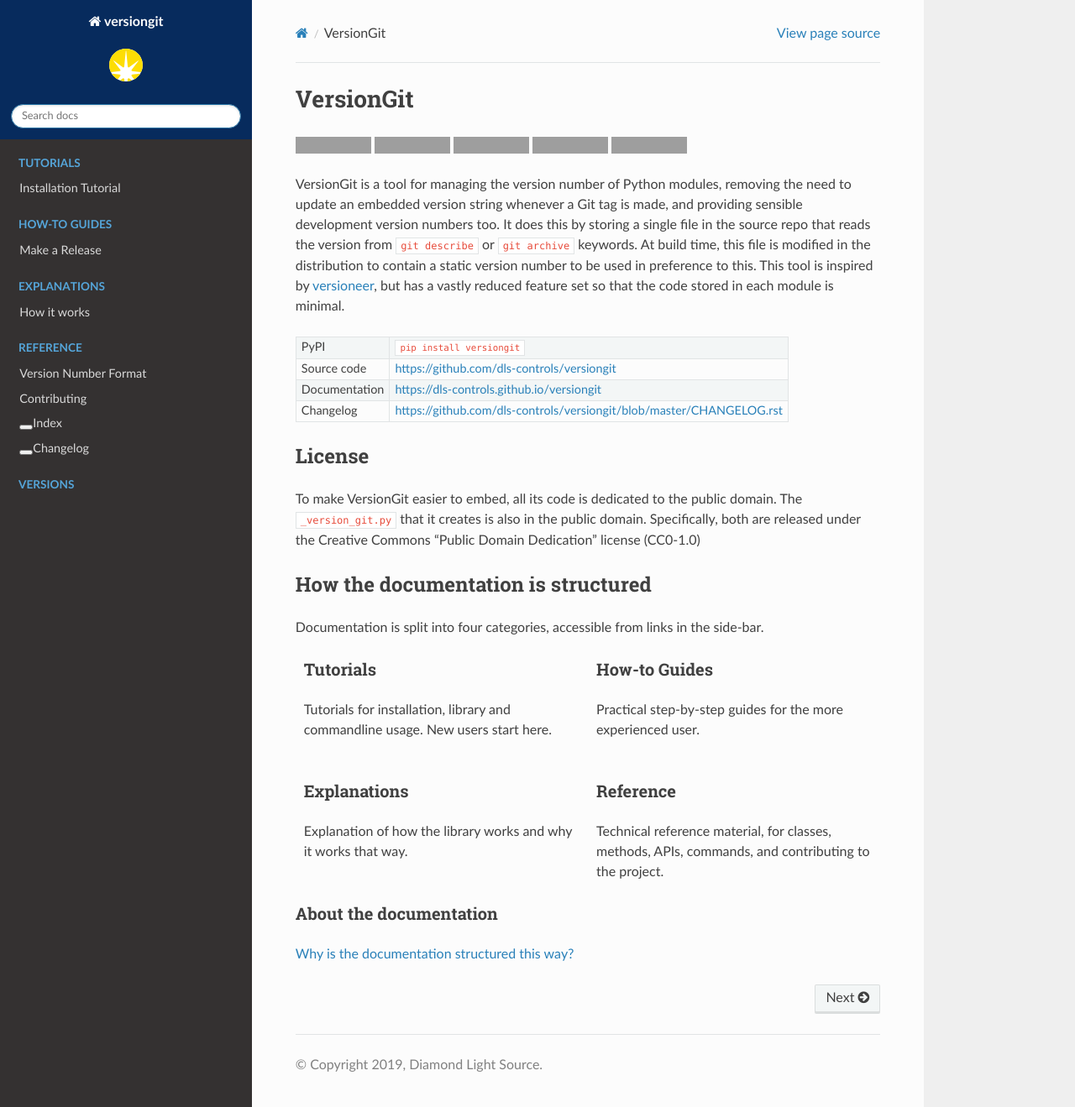
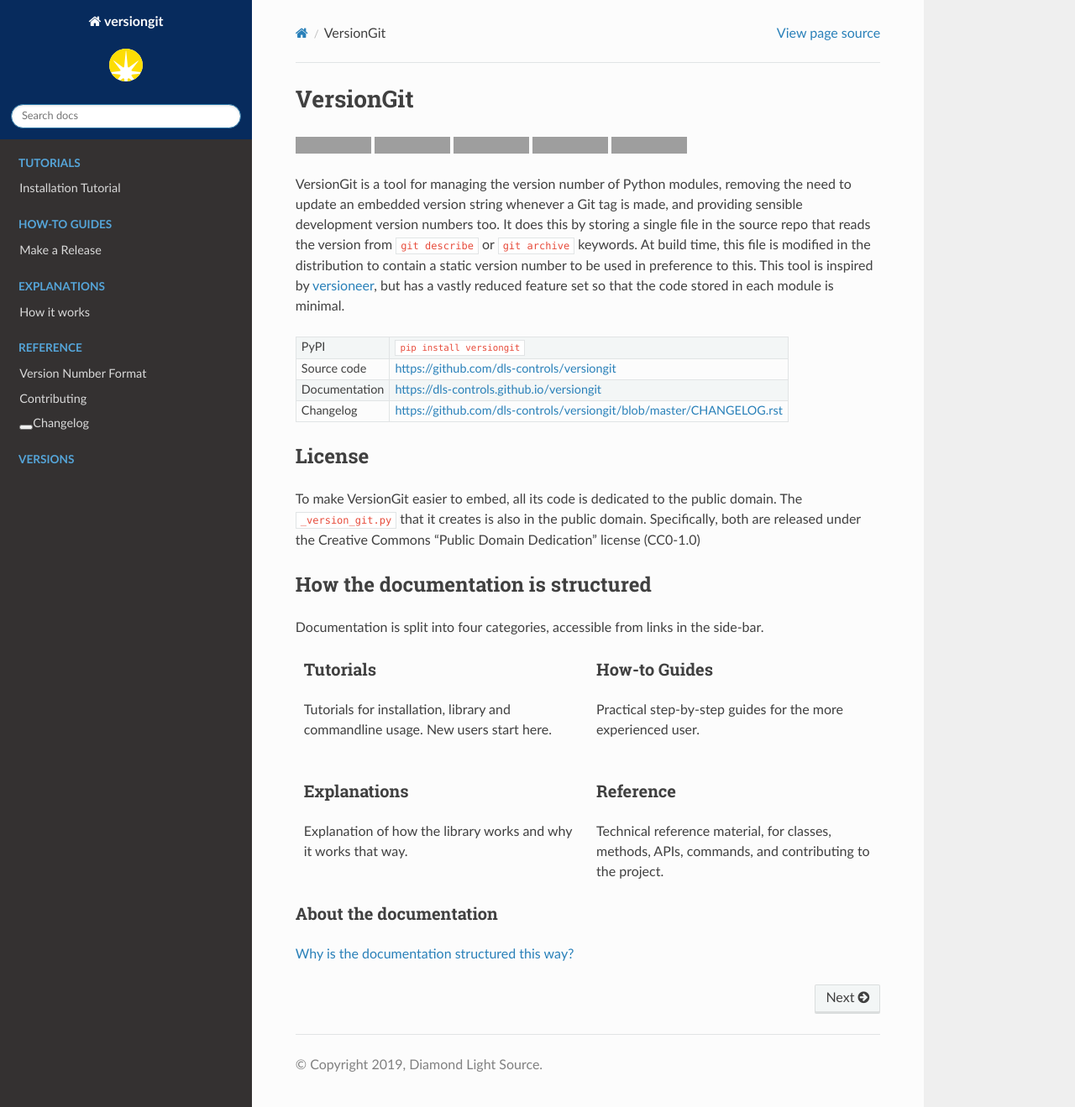
Before and after one commit to DiamondLightSource/versiongit, a Sphinx documentation site: the page built from docs/index.rst, in a window 1280 px wide and 1319 px high. Shown: the whole window at 84% size. Built offline with Sphinx 7.4.7 and the Read the Docs theme 2.0.0, drawn with Linux system fonts in a browser that asks for light colours; the version number could not be read and is left out; grey boxes are pictures that could not be loaded.

Commit message:
Remove index from sidebar

```diff
--- a/docs/_templates/layout.html
+++ b/docs/_templates/layout.html
@@ -7,10 +7,7 @@
     }
   </style>
   {{ super() }}
-  <!-- Include Index in the sidebar -->
-  <!-- https://stackoverflow.com/a/37843854 -->
-  <a href="{{ pathto('genindex.html', 1) }}">Index</a>
-  <!-- Include link to changelog too -->
+  <!-- Include link to changelog -->
   <a href="https://github.com/dls-controls/{{ project }}/blob/master/CHANGELOG.rst">Changelog</a>
   <!-- Add versions for selected branches + tags -->
   <p class="caption"><span class="caption-text">Versions</span></p>
```
